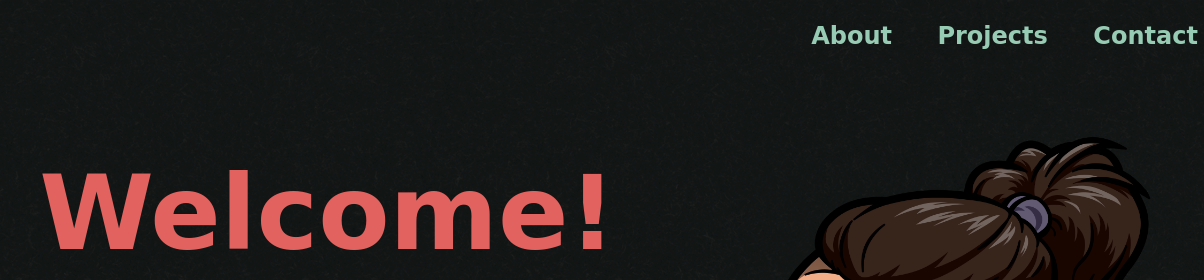
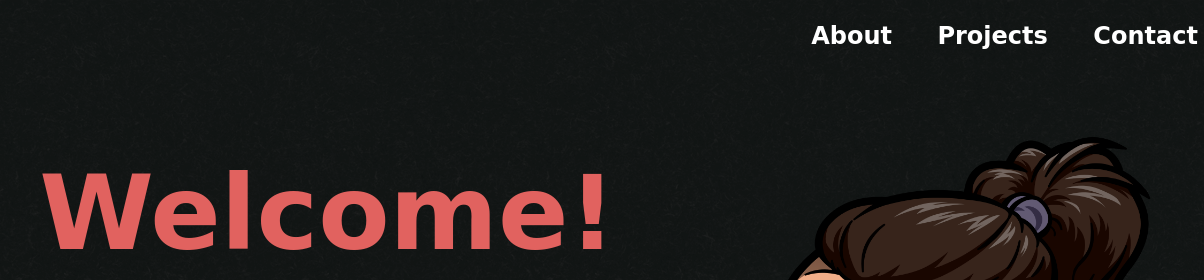
Before and after one commit to Mathias0401/CoderProyect, a website: page pages/home.html in a window 1280 px wide. Shown: the top 280 px of the page, 76-1280 px from the left. Drawn offline with Linux system fonts and the light colour scheme; a web font is replaced by a local one.

Commit message:
Fix 0.2 text color bug (Bootstrap)

```diff
--- a/scss/layout/_general.scss
+++ b/scss/layout/_general.scss
@@ -68,7 +68,7 @@ body {
 
         a {
           text-decoration: none;
-          color: #97cbb4;
+          color: white;
         }
       }
     }
```
Also changed, not shown: css/styles.css.
